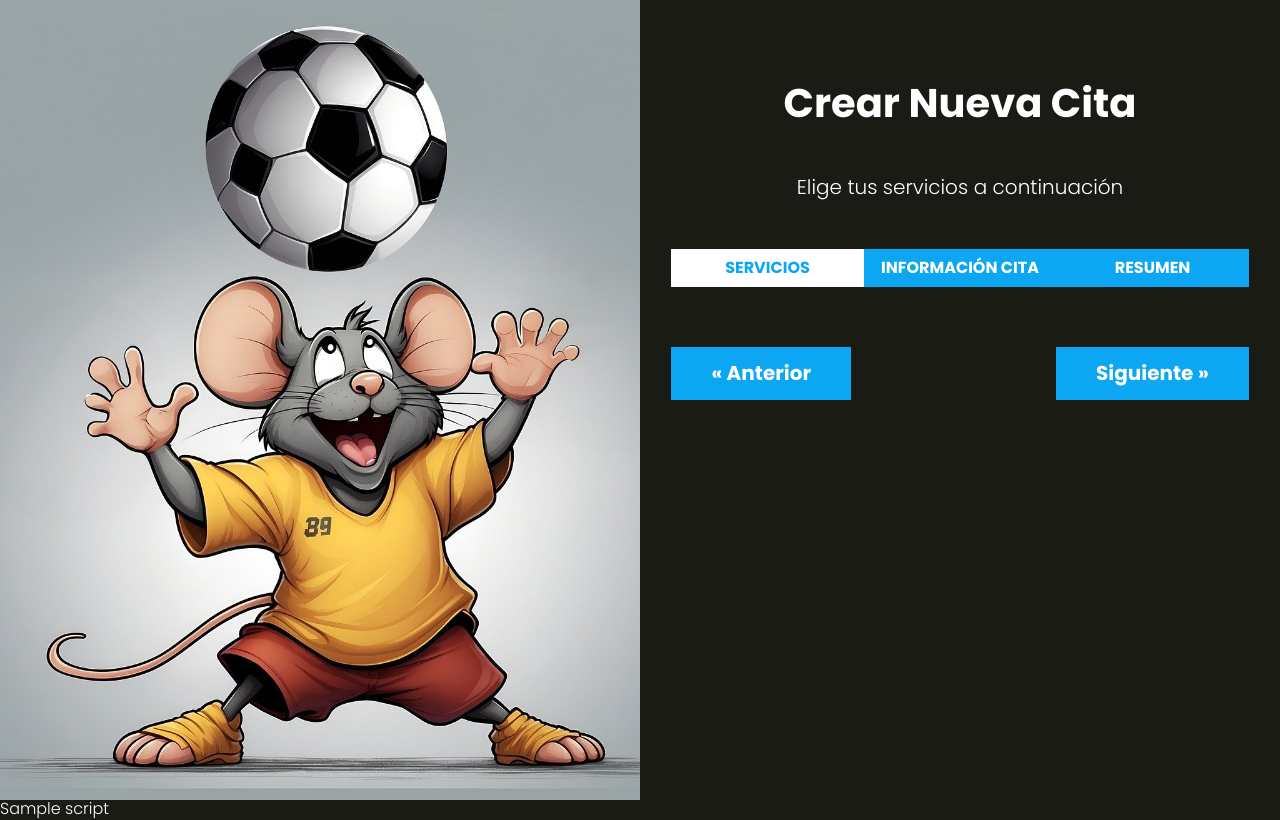
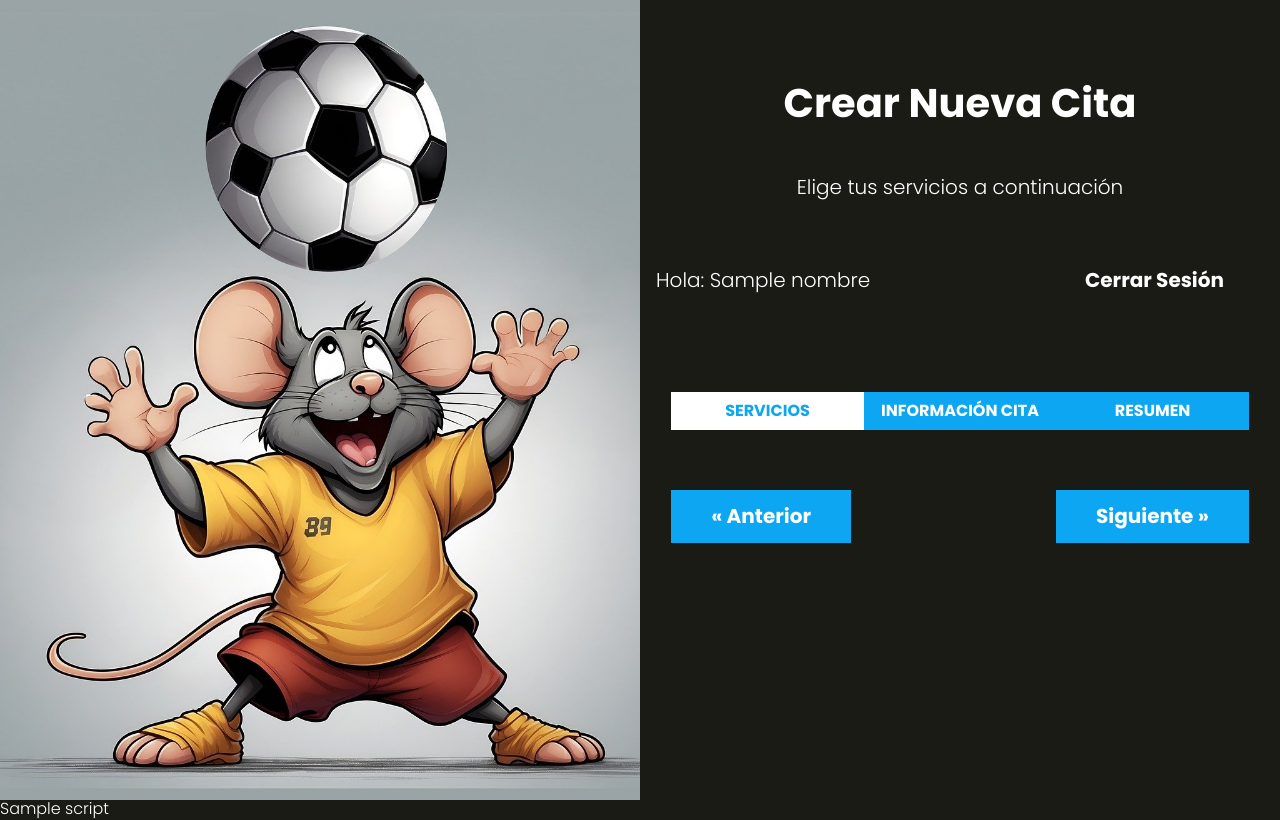
Before and after one commit to arielrdev/appsalon-mvc-php, a PHP site: the page made by views/cita/index.php in a window 1280 px wide. Run offline with PHP 8.4, Linux system fonts and the light colour scheme; the template is opened without the code that fills it: most values are stand-ins (such as "Sample title", 1, 10 or a date in 2020).

Commit message:
Codigo Ok: Se finalizo el boton de CIERRE DE SESION

```diff
--- a/controllers/LoginController.php
+++ b/controllers/LoginController.php
@@ -51,7 +51,9 @@ use MVC\Router;
         }
 
         public static function logout() {
-            echo "Desde Cerrar Sesion";
+            session_start();
+            $_SESSION = [];
+            header('Location: /');
         }
 
         public static function olvide(Router $router) {
--- a/src/scss/layout/_UI.scss
+++ b/src/scss/layout/_UI.scss
@@ -24,3 +24,17 @@
         padding: 3rem 0;
     }
 }
+
+.barra {
+    margin: v.$separacion 0;
+
+    @include m.tablet {
+        display: flex;
+        justify-content: space-between;
+        align-items: center;
+    }
+    .boton {
+        @include m.boton(v.$negro, v.$blanco);
+        margin: 0;
+    }
+}
--- a/views/cita/index.php
+++ b/views/cita/index.php
@@ -1,5 +1,11 @@
 <h1 class="nombre-pagina">Crear Nueva Cita</h1>
 <p class="descripcion-pagina">Elige tus servicios a continuación</p>
+
+<div class="barra">
+    <p>Hola: <?php echo $nombre ?? ''; ?></p>
+
+    <a class="boton" href="/logout">Cerrar Sesión</a>
+</div>
 
 <div class="app">
     <nav class="tabs">
```
Also changed, not shown: public/build/css/app.css, 1 other file.
